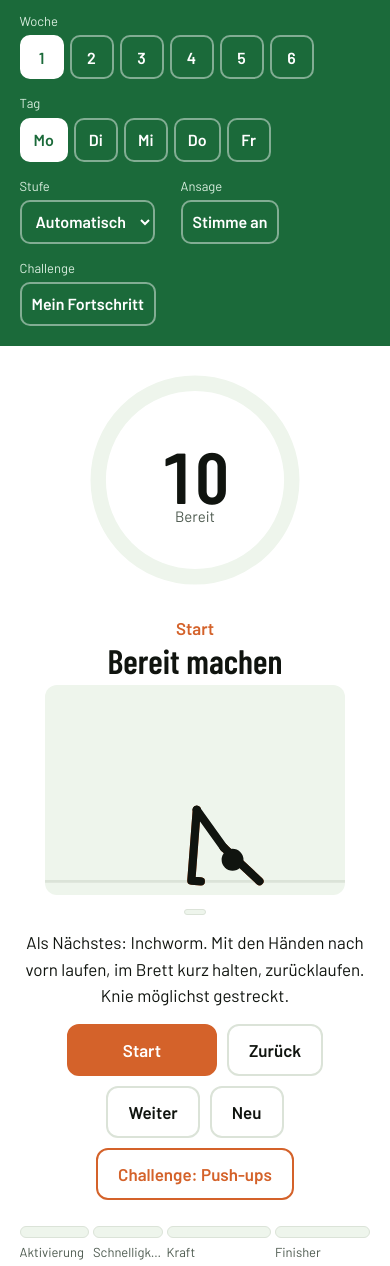
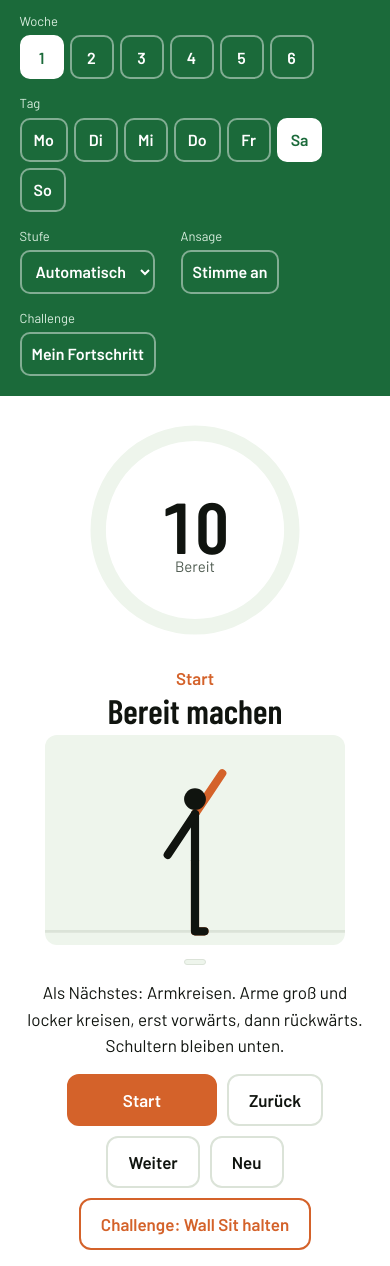
Before and after one commit to hschellk67/athletik-10, a plain HTML site: page index.html in a window 390 px wide. Shown: the part 221-1487 px from the top of the page. Drawn offline with nearby package versions, Linux system fonts and the light colour scheme; animation ran at ten frames a second; a web font is replaced by a local one.

Commit message:
Ganze Woche: Samstag Spiel & Koordination, Sonntag Mobilität & Regeneration, Challenges Sa/So
Co-Authored-By: Claude Opus 5.5 <noreply@anthropic.com>
Claude-Session: https://claude.ai/code/session_012PR5AHhoLAbN8yjsr7CWkY

```diff
--- a/index.html
+++ b/index.html
@@ -222,10 +222,11 @@ svg.front .far polyline{stroke:var(--ink)}
   <h2>Regeln vom Trainer</h2>
   <ul class="notes">
     <li><b>Technik vor Tempo.</b> Wird die Ausführung unsauber, die Übung ruhig beenden. Lieber weniger, dafür sauber.</li>
-    <li><b>Leise landen.</b> Knie zeigen über die Füße und knicken nie nach innen. Sprungtage sind Mo, Mi und Fr, Di und Do bleiben sprungarm.</li>
+    <li><b>Leise landen.</b> Knie zeigen über die Füße und knicken nie nach innen. Sprungtage sind Mo, Mi und Fr. Di, Do und Sa bleiben sprungarm, So ganz ohne Sprünge.</li>
     <li><b>Vereinstraining oder Spiel am selben Tag:</b> nur Aktivierung und Schnelligkeit, Finisher weglassen. Am Tag nach einem Pitching-Einsatz keine Push-ups, Y-T-W nur locker.</li>
     <li><b>Abends</b> mindestens eine Stunde Abstand zum Schlafengehen. <b>Morgens</b> die Aktivierung bewusst ruhig angehen.</li>
-    <li><b>Wochenende frei:</b> draußen spielen, werfen, rennen. Das zählt mehr als jede Übung.</li>
+    <li><b>Wochenende:</b> Samstag Spiel und Koordination, Sonntag Mobilität und Regeneration, beides bewusst locker. Bei einem Spiel oder Turnier am Wochenende den Pause-Button nehmen oder nur die Sonntagseinheit machen.</li>
+    <li><b>Draußen spielen, werfen, rennen</b> zählt mehr als jede Übung. Die 10 Minuten ergänzen das, sie ersetzen es nicht.</li>
     <li><b>Stufen:</b> Woche 1–2 Technik mit längeren Pausen, Woche 3–4 mehr Tempo, Woche 5–6 schwere Varianten. Danach wieder ab Woche 3 starten.</li>
     <li><b>Challenge:</b> Nur saubere Wiederholungen zählen. Ein schlechterer Wert ist normal, etwa nach einem langen Tag. Entscheidend ist die Kurve über Wochen.</li>
     <li><b>Schmerzen</b> an Knie, Ferse, Schulter oder Ellbogen: Training pausieren und ärztlich abklären lassen.</li>
@@ -279,6 +280,11 @@ const POSE={
 'Plank Jacks':{a:HP,b:[115,-58,-58,-72,-72,0,0,0,0,3],sp:.8},
 'Flutter Kicks':{a:[-100,105,105,95,95,90,90,90,90],b:[-100,95,95,105,105,90,90,90,90],sp:.6},
 'Plank March':{a:FP,b:HP,sp:2},
+'Armkreisen':{a:[180,0,0,0,0,-20,-20,160,160],b:[180,0,0,0,0,340,340,520,520],sp:3.2},
+'Beinpendel':{a:[180,70,70,0,0,0,0,90,90],b:[180,-35,-35,0,0,0,0,90,90],sp:1.6},
+'Weltbeste Dehnung':{a:[70,82,-5,-62,-62,0,0,0,0],b:[95,82,-5,-62,-62,180,180,0,0],sp:3.5},
+'Katze-Kuh':{a:[103,0,-90,0,-90,0,0,0,0],b:[113,0,-90,0,-90,0,0,0,0],sp:4},
+'Tiefe Hocke':{a:[148,92,-30,92,-30,90,90,90,90],b:[154,94,-28,94,-28,95,95,95,95],sp:4},
 'Unterarmstütz':{a:FP,b:[103,-77,-77,-77,-77,0,90,0,90],sp:3},
 'Einbeinstand mit Rotation':{a:[180,90,0,0,0,70,120,70,120],b:[180,90,0,0,0,110,150,40,90],sp:3},
 'Reaktions-Drill':{a:[180,25,5,-25,-5,25,70,-25,-70],b:[180,35,5,-15,-5,25,70,-25,-70,0,20],fr:1,sp:1.1},
@@ -380,7 +386,27 @@ const DAYS=[
   {n:'Wadenheben',h:'Langsam hoch und runter, mit einer Hand an der Wand.',v:['beidbeinig','einbeinig, Wechsel zur Halbzeit','einbeinig, oben 2 s']},
   {n:'Holzhacker',h:'Hände gefaltet, diagonal von oben nach unten ziehen, die Hüfte dreht mit.',side:1,bb:1}],
  fin:[{n:'Jump Lunges',h:'Wechselsprung im Ausfallschritt, kontrolliert landen.',v:['Ausfallschritte ohne Sprung','Wechselsprung','Wechselsprung, unten kurz halten']},
-  {n:'Jumping Jacks',h:'Locker und rhythmisch.'}]}
+  {n:'Jumping Jacks',h:'Locker und rhythmisch.'}]},
+ {n:'Samstag',s:'Sa',t:'Spiel & Koordination',akt:[
+  {n:'Armkreisen',h:'Arme groß und locker kreisen, erst vorwärts, dann rückwärts. Schultern bleiben unten.'},
+  {n:'Inchworm',h:'Mit den Händen nach vorn laufen, im Brett kurz halten, zurücklaufen. Knie möglichst gestreckt.'}],
+ spd:[{n:'Reaktions-Drill',h:'Ready Position. Auf Ansage sofort zwei schnelle Schritte in die Richtung, dann zurück.',react:1},
+  {n:'Quick Feet',h:'Mini-Schritte auf der Stelle, so schnell wie möglich, Oberkörper ruhig.'}],
+ kraft:[{n:'Bear Crawl',h:'Knie knapp über dem Boden, vor und zurück krabbeln. Rücken flach wie ein Tisch.'},
+  {n:'Wall Sit',h:'Rücken an der Wand, Oberschenkel waagrecht.',v:['etwas höher','waagrecht','einbeinig im Wechsel']},
+  {n:'Superman-Hold',h:'Bauchlage, Arme und Beine leicht abheben, Blick zum Boden.'}],
+ fin:[{n:'Jumping Jacks',h:'Locker und rhythmisch.',v:['ohne Sprung, seitlich tippen','locker springen','schnell springen']},
+  {n:'Mountain Climbers',h:'Hüfte unten, Knie zügig zur Brust.'}]},
+ {n:'Sonntag',s:'So',t:'Mobilität & Regeneration',bl:['Mobilität','Balance','Beweglichkeit','Ausklang'],akt:[
+  {n:'Armkreisen',h:'Arme groß und locker kreisen, erst vorwärts, dann rückwärts.'},
+  {n:'Beinpendel',h:'Mit einer Hand an der Wand. Bein locker vor und zurück schwingen, Oberkörper bleibt ruhig.',side:1}],
+ spd:[{n:'Einbeinstand mit Rotation',h:'Auf einem Bein stehen, Oberkörper langsam nach links und rechts drehen.',side:1},
+  {n:'Standwaage',h:'Oberkörper und freies Bein bilden eine Linie. Ruhig atmen.'}],
+ kraft:[{n:'Weltbeste Dehnung',h:'Großer Ausfallschritt, beide Hände innen am Boden. Dann den vorderen Arm zur Decke drehen und nachschauen.',side:1},
+  {n:'Glute Bridge',h:'Hüfte langsam hoch, oben zwei Sekunden halten, langsam ablegen.'},
+  {n:'Bird Dog',h:'Im Vierfüßler Arm und Gegenbein strecken, drei Sekunden halten, wechseln.'}],
+ fin:[{n:'Katze-Kuh',h:'Im Vierfüßler einatmen und den Rücken durchhängen lassen, ausatmen und rund machen. Langsam.'},
+  {n:'Tiefe Hocke',h:'Füße hüftbreit, Fersen bleiben am Boden, Ellbogen schieben die Knie sanft nach außen. Ruhig atmen.'}]}
 ];
 const PH=[{name:'Technik',lvl:1,spd:[12,18],kr:[40,20],fin:[15,15]},{name:'Tempo',lvl:1,spd:[15,15],kr:[45,15],fin:[20,10]},{name:'Power',lvl:2,spd:[15,15],kr:[45,15],fin:[20,10]}];
 const CMDS=['Links','Rechts','Vor','Zurück','Links','Rechts'];
@@ -395,7 +421,7 @@ const ageOf=p=>p&&p.age?p.age+Math.floor((Date.now()-(p.ageSet||Date.now()))/315
 const track=n=>{try{window.goatcounter&&window.goatcounter.count&&window.goatcounter.count({path:n,title:n,event:true})}catch(e){}};
 const save=()=>{try{localStorage.setItem('ath10',JSON.stringify(st))}catch(e){}};
 let week=me().week||1,lvlSel=me().lvl||'auto',voice=st.voice!==false;
-let day=(()=>{const d=new Date().getDay();return d>=1&&d<=5?d-1:0})();
+let day=(new Date().getDay()+6)%7;
 const phase=()=>PH[week<=2?0:week<=4?1:2];
 const phIdx=()=>week<=2?0:week<=4?1:2;
 const autoLvl=()=>{const a=ageOf(me());return(a==null?[1,1,2]:a<=9?[0,0,1]:a<=12?[1,1,2]:[1,2,2])[phIdx()]};
@@ -411,7 +437,8 @@ function beep(f,d){if(!actx)return;try{const o=actx.createOscillator(),g=actx.cr
 
 function build(){
  const D=DAYS[day],P=phase();
- B=[{l:'Aktivierung',ex:D.akt,m:'seq',t:[50,10]},{l:'Schnelligkeit',ex:D.spd,m:'alt',r:4,t:P.spd},{l:'Kraft',ex:D.kraft,m:'seq',t:P.kr},{l:'Finisher',ex:D.fin,m:'alt',r:6,t:P.fin}];
+ const BL=D.bl||['Aktivierung','Schnelligkeit','Kraft','Finisher'];
+ B=[{l:BL[0],ex:D.akt,m:'seq',t:[50,10]},{l:BL[1],ex:D.spd,m:'alt',r:4,t:P.spd},{l:BL[2],ex:D.kraft,m:'seq',t:P.kr},{l:BL[3],ex:D.fin,m:'alt',r:6,t:P.fin}];
  const segs=[{k:'prep',d:10,b:-1}];
  B.forEach((b,bi)=>{const list=b.m==='seq'?b.ex:Array.from({length:b.r},(_,i)=>b.ex[i%2]);
   list.forEach((e,i)=>{segs.push({k:'work',d:b.t[0],e,b:bi,first:b.m==='seq'||i<2});segs.push({k:'rest',d:b.t[1],b:bi})})});
@@ -479,7 +506,7 @@ function renderWho(){
  const P=parts();$('#whonote').textContent=P.length>1?`Gemeinsames Training: ${P.map(p=>p.name).join(', ')}. Woche und Stufe von ${me().name}, jedes Kind darf eine leichtere Variante wählen. Das Training wird bei allen eingetragen.`:'';
 }
 function renderChips(){renderWho();
- $('#weeks').innerHTML=[1,2,3,4,5,6].map(w=>{const n=[0,1,2,3,4].filter(d=>me().done[w+'-'+d]).length;return `<button class="chip${n===5?' done':''}" data-w="${w}" aria-pressed="${w===week}" title="${n} von 5 Tagen">${w}</button>`}).join('');
+ $('#weeks').innerHTML=[1,2,3,4,5,6].map(w=>{const n=DAYS.filter((_,d)=>me().done[w+'-'+d]).length;return `<button class="chip${n===7?' done':''}" data-w="${w}" aria-pressed="${w===week}" title="${n} von 7 Tagen">${w}</button>`}).join('');
  $('#days').innerHTML=DAYS.map((d,i)=>`<button class="chip${me().done[week+'-'+i]?' done':''}" data-d="${i}" aria-pressed="${i===day}">${d.s}</button>`).join('');
  document.querySelectorAll('[data-w]').forEach(b=>b.onclick=()=>{week=+b.dataset.w;me().week=week;save();build()});
  document.querySelectorAll('[data-d]').forEach(b=>b.onclick=()=>{day=+b.dataset.d;build();renderProg()});
@@ -520,7 +547,9 @@ const DCH=[
  {id:'di',n:'Unterarmstütz halten',fig:'Unterarmstütz',t:'h',txt:'So lange halten, bis die Hüfte durchhängt oder hochgeht. Dann sofort Stopp tippen.'},
  {id:'mi',n:'Squat Jumps',fig:'Squat Jumps',t:'r',dur:30,txt:'30 Sekunden: tief rein, explosiv hoch, leise landen. Nur saubere Sprünge zählen.'},
  {id:'do',n:'Einbeinstand, Augen zu',fig:'Einbeinstand',t:'h',txt:'Immer dasselbe Standbein. Stopp tippen, sobald die Augen aufgehen oder der zweite Fuß den Boden berührt.'},
- {id:'fr',n:'Burpees',fig:'Burpees',t:'r',dur:30,txt:'30 Sekunden: so viele saubere Burpees wie möglich, mit Sprung.'}];
+ {id:'fr',n:'Burpees',fig:'Burpees',t:'r',dur:30,txt:'30 Sekunden: so viele saubere Burpees wie möglich, mit Sprung.'},
+ {id:'sa',n:'Wall Sit halten',fig:'Wall Sit',t:'h',txt:'Rücken an der Wand, Oberschenkel waagrecht. Stopp tippen, sobald du hochkommst oder die Position nicht mehr hältst.'},
+ {id:'so',n:'Tiefe Hocke halten',fig:'Tiefe Hocke',t:'h',txt:'Füße hüftbreit, Fersen am Boden, Brust aufrecht. Stopp tippen, sobald die Fersen abheben. Höchstens zwei Minuten.'}];
 const CHK=[
  {id:'kraft',l:'Kraft',n:'Push-ups in 60 s',fig:'Push-ups',t:'r',dur:60,txt:'60 Sekunden: so viele saubere Push-ups wie möglich. Pausen sind erlaubt, die Zeit läuft weiter.'},
  {id:'rumpf',l:'Rumpf',n:'Unterarmstütz halten',fig:'Unterarmstütz',t:'h',txt:'So lange halten, bis die Hüfte durchhängt oder hochgeht. Dann Stopp tippen.'},
@@ -611,12 +640,12 @@ function spark(vals,T){if(vals.length<2)return'';const w=220,h=50,mn=Math.min(..
  const xs=i=>8+i*(w-16)/(vals.length-1),ys=v=>T.low?8+(v-mn)/rg*(h-16):h-8-(v-mn)/rg*(h-16);
  return `<svg class="spk" viewBox="0 0 ${w} ${h}" aria-hidden="true"><polyline points="${vals.map((v,i)=>xs(i).toFixed(1)+','+ys(v).toFixed(1)).join(' ')}" fill="none" stroke="var(--grass2)" stroke-width="3" stroke-linejoin="round"/><circle cx="${xs(vals.length-1).toFixed(1)}" cy="${ys(vals[vals.length-1]).toFixed(1)}" r="5" fill="var(--clay)"/></svg>`}
 function streak(){const D=me().days,d=new Date();let n=0;if(!D[key(d)])d.setDate(d.getDate()-1);
- for(let i=0;i<500;i++){const k=key(d),wd=d.getDay();if(D[k]){if(D[k]==='t')n++}else if(wd!==0&&wd!==6)break;d.setDate(d.getDate()-1)}return n}
+ for(let i=0;i<500;i++){const k=key(d),wd=d.getDay();if(D[k]){if(D[k]==='t')n++}else break;d.setDate(d.getDate()-1)}return n}
 function renderProg(){const m=me(),td=today();
  const ag=ageOf(m);$('#pname').textContent=m.name+(ag?' ('+ag+')':'');$('#page').placeholder=ag?'Alter: '+ag:'Alter';$('#pdel').hidden=Object.keys(st.profiles).length<2;$('#pdel').textContent='Profil löschen';$('#pdel').dataset.c='';
  $('#prof').innerHTML=Object.entries(st.profiles).map(([id,p])=>`<option value="${id}"${id===st.cur?' selected':''}>${esc(p.name)}</option>`).join('');
  $('#streak').textContent=streak();
- $('#pause').textContent=m.days[td]==='t'?'Heute trainiert':m.days[td]==='p'?'Pause-Tag zurücknehmen':'Heute Pause (Spiel oder krank)';
+ $('#pause').textContent=m.days[td]==='t'?'Heute trainiert':m.days[td]==='p'?'Pause-Tag zurücknehmen':'Heute Pause (Spiel, Turnier oder krank)';
  $('#pause').disabled=m.days[td]==='t';
  $('#chal').textContent=$('#chal2').textContent='Challenge: '+DCH[day].n;
  $('#dch').innerHTML=DCH.map((T,i)=>{const v=(m.daily[T.id]||[]).map(x=>x.v),b=bestOf(v,T);
```
